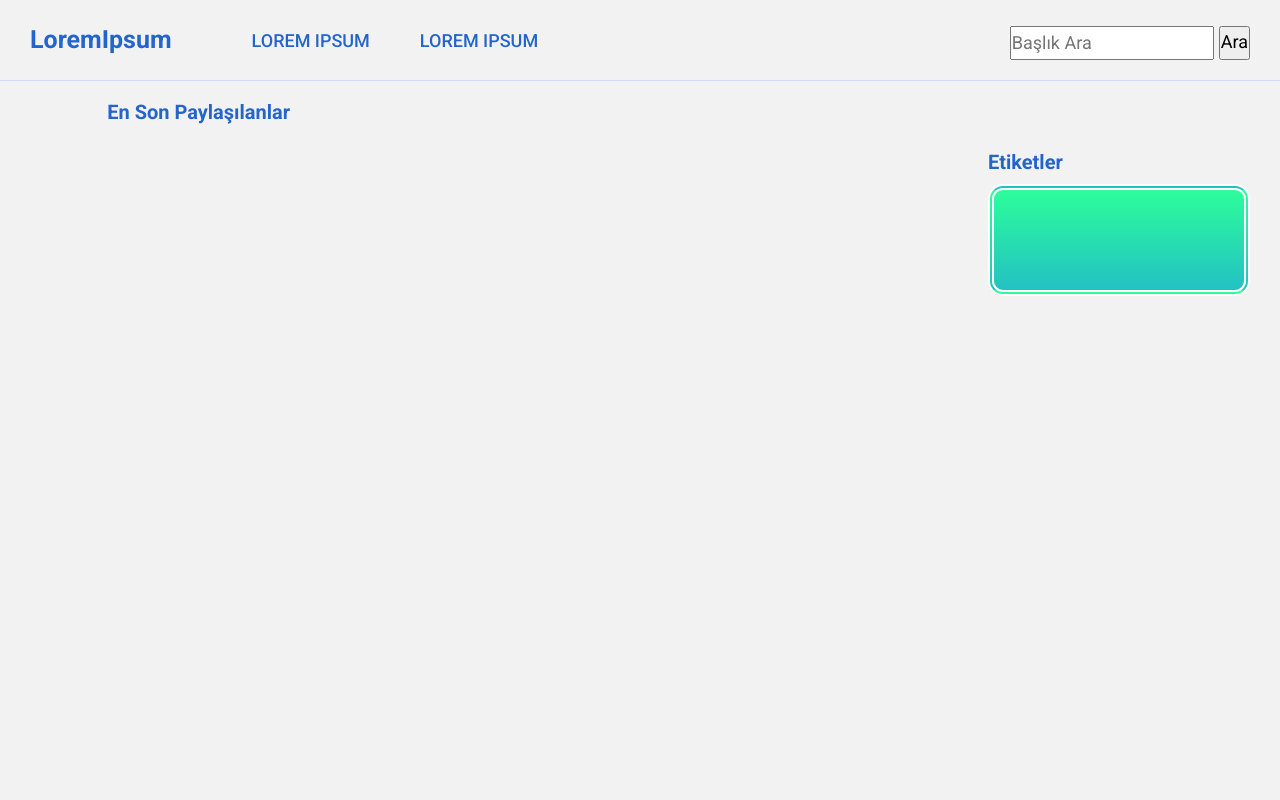
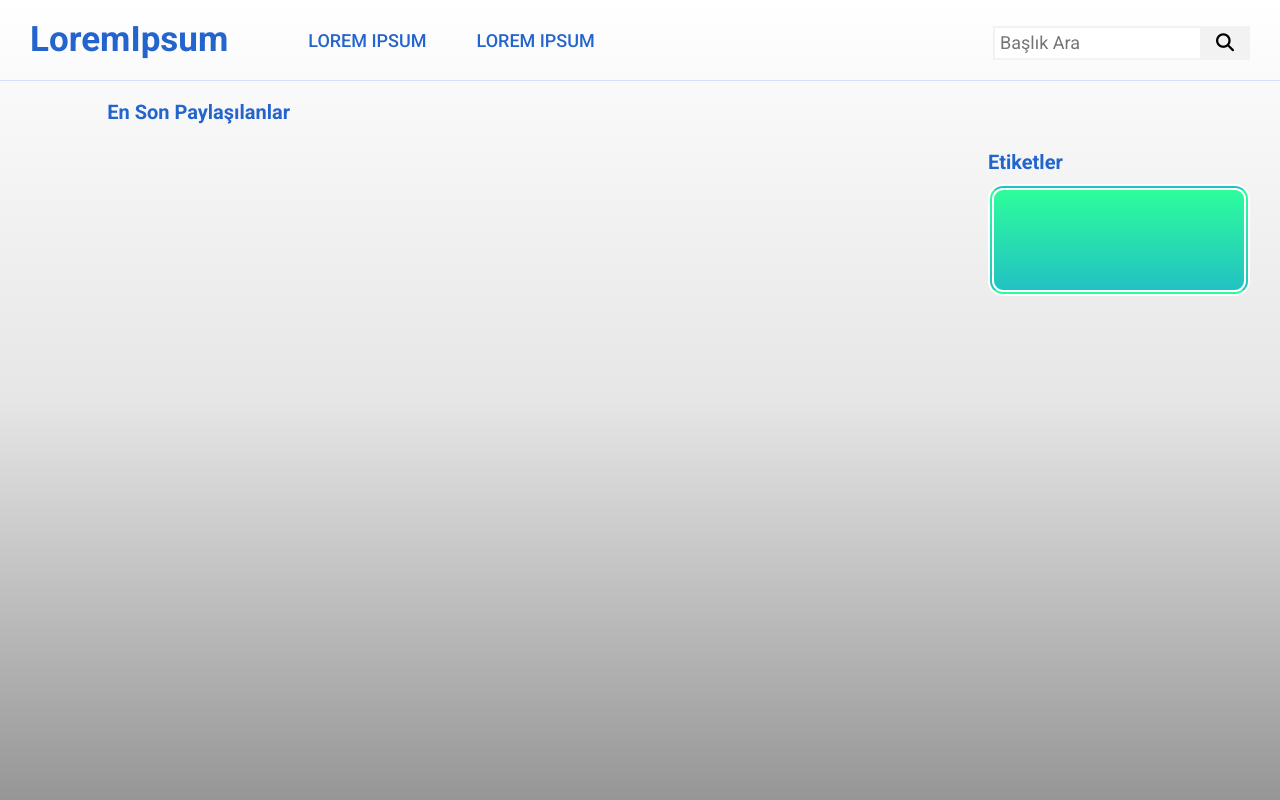
Before and after one commit to kemalayhan/personal-blog, a Django app: page / in a window 1280 px wide. Run offline with Django 3.2, Linux system fonts and the light colour scheme; data that the repository does not hold is empty; some libraries are stand-ins or nearby versions.

Commit message:
-front-end updated
-responsive navbar design almost finished

```diff
--- a/blogsrc/static/css/global.css
+++ b/blogsrc/static/css/global.css
@@ -8,8 +8,10 @@
 }
 
 body {
-    background-color: var(--color-light-gray);
+    background-image: linear-gradient(rgb(255, 255, 255), rgb(230, 230, 230),
+    rgb(150, 150, 150));
     font-family: 'Roboto', sans-serif;
+    min-height: 100vh;
 }
 
 a {
--- a/blogsrc/static/css/navbar.css
+++ b/blogsrc/static/css/navbar.css
@@ -1,3 +1,29 @@
+:root {
+    --color-light-gray: hsl(0, 0%, 95%);
+    --color-light-blue: hsl(217, 71%, 47%);
+    --color-transparent-blue: hsla(225, 100%, 65%, 0.2);
+    --color-dark-blue: hsl(244, 86%, 22%);
+}
+
+*, ::before, ::after, h1, h2 {
+    margin: 0px;
+    padding: 0px;
+}
+
+html {
+    font-size: 10px;
+}
+
+body {
+    background-image: linear-gradient(rgb(255, 255, 255), rgb(230, 230, 230), rgb(150, 150, 150));
+    font-family: 'Roboto', sans-serif;
+    min-height: 100vh;
+}
+
+a {
+    text-decoration: none;
+}
+
 .header-and-nav {
     border-bottom: 1px solid var(--color-transparent-blue);
     display: flex;
@@ -31,7 +57,7 @@
     width: 100%;
 }
 
-#nav-list {
+.nav-list {
     display: flex;
     height: 40px;
     width: 100%;
@@ -72,19 +98,32 @@
     width: max-content;
 }
 
-#search-form {
+.search-form {
     display: flex;
     align-items: center;
 }
 
-#search-bar {
+.search-bar {
+    border: 2px solid var(--color-light-gray);
+    border-right: 0px;
     height: 30px;
     width: 200px;
+    padding-left: 5px;
 }
 
 #search button {
+    background-color: var(--color-light-gray);
+    border: 2px solid var(--color-light-gray);
+    box-sizing: border-box;
     height: 34px;
-    margin-left: 5px;
+    padding-top: 5px;
+    padding-bottom: 5px;
+    text-decoration: none;
+    width: 50px;
+}
+
+#search button:hover {
+    background-color: darkgray;
 }
 
 .hamburger-menu {
--- a/blogsrc/static/js/navbar.js
+++ b/blogsrc/static/js/navbar.js
@@ -1,5 +1,14 @@
+let navbar = document.querySelector(".navbar")
 let hamburgerMenu = document.querySelector(".hamburger-menu");
 
 hamburgerMenu.addEventListener("click", () => {
    hamburgerMenu.classList.toggle("js-rotate");
+   for(let element of hamburgerMenu.children) {
+      element.classList.toggle("js-color");
+   }
+   if(navbar.classList.contains("js-hide")) {
+      navbar.classList.remove("js-hide");
+   }else {
+      navbar.classList.add("js-hide")
+   }
 });
--- a/blogsrc/templates/base.html
+++ b/blogsrc/templates/base.html
@@ -5,7 +5,6 @@
 <head>
     <meta charset="UTF-8">
     <meta name="viewport" content="width=device-width, initial-scale=1.0">
-    <link rel="stylesheet" href="https://use.fontawesome.com/releases/v5.0.7/css/all.css">
     <link rel="stylesheet" type="text/css" href="{% static 'css/base.css'%}">
     {% block cards_css %}
 
@@ -19,7 +18,7 @@
         href="https://fonts.googleapis.com/css2?family=Roboto:ital,wght@0,300;0,400;0,500;0,700;1,300;1,400;1,500;1,700&display=swap"
         rel="stylesheet">
     <title>LoremIpsum | Anasayfa</title>
-
+    <script src="https://kit.fontawesome.com/769066e847.js" crossorigin="anonymous"></script>
     <script defer src="{% static 'js/navbar.js'%}"></script>
 </head>
 
--- a/blogsrc/templates/navbar.html
+++ b/blogsrc/templates/navbar.html
@@ -1,10 +1,8 @@
-
 <div class="header-and-nav">
-
     <div class="hamburger-menu">
-        <div></div>
-        <div></div>
-        <div></div>
+        <div class="stick"></div>
+        <div class="stick"></div>
+        <div class="stick"></div>
     </div>
 
     <header class="top-header">
@@ -14,8 +12,9 @@
             </a>
         </div>
     </header>
+
     <nav class="navbar js-hide">
-        <ul id="nav-list">
+        <ul class="nav-list">
             <li class="nav-list-item">
                 <a class="nav-list-item-link" href="">Lorem Ipsum</a>
             </li>
@@ -23,9 +22,9 @@
                 <a class="nav-list-item-link" href="">Lorem Ipsum</a>
             </li>
             <li id="search" class="nav-list-item">
-                <form id="search-form" action="">
-                    <input id="search-bar" type="text" placeholder="Başlık Ara" name="search">
-                    <button>Ara</button>
+                <form class="search-form" action="">
+                    <input class="search-bar" type="text" placeholder="Başlık Ara" name="search">
+                    <button><i class="fas fa-search"></i></button>
                 </form>
             </li>
         </ul>
```
Also changed, not shown: other parts of blogsrc/static/css/navbar.css (+51 -23 lines), blogsrc/static/js/article_detail.js (deleted, +0 -8 lines).
